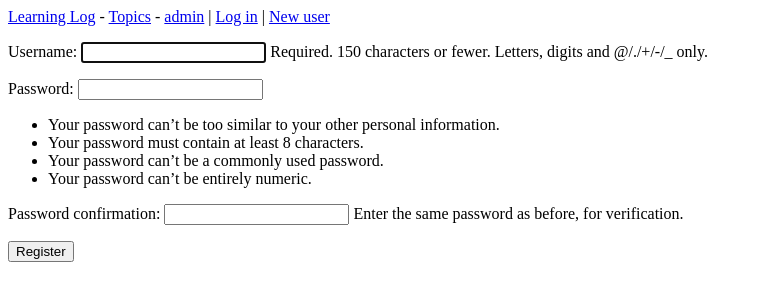
After one commit to bryce-jacobs/learning_log, a Django app: page /users/register/ in a window 1280 px wide. The commit adds this page. Shown: the top 301 px of the page, without its empty margins (0-759 px from the left). Run offline with Django 3.2, Linux system fonts and the light colour scheme.

Commit message:
learning_log is fully functional

```diff
--- a/learning_logs/models.py
+++ b/learning_logs/models.py
@@ -1,10 +1,12 @@
 from django.db import models
+from django.contrib.auth.models import User
 
 # Create your models here.
 class Topic(models.Model):
     """A topic the user is learning about."""
     text = models.CharField(max_length=200)
     date_added = models.DateTimeField(auto_now_add=True)
+    owner = models.ForeignKey(User, on_delete=models.CASCADE)
     def __str__(self):
         """Return a string representation of the model."""
         return self.text
--- a/learning_logs/templates/learning_logs/base.html
+++ b/learning_logs/templates/learning_logs/base.html
@@ -6,7 +6,8 @@
 		Hello, {{ user.username }}.
 		<a href="{% url 'users:logout' %}">Log out</a>
 	{% else %}
-		<a href="{% url 'users:login' %}">Log in</a>
+		<a href="{% url 'users:login' %}">Log in</a> |
+		<a href="{% url 'users:register' %}">New user</a>
 	{% endif %}
 </p>
 
--- a/learninglog/settings.py
+++ b/learninglog/settings.py
@@ -127,3 +127,6 @@ STATIC_URL = '/static/'
 # https://docs.djangoproject.com/en/3.2/ref/settings/#default-auto-field
 
 DEFAULT_AUTO_FIELD = 'django.db.models.BigAutoField'
+
+# My settings
+LOGIN_URL = 'users:login'
--- /dev/null
+++ b/users/templates/registration/logged_out.html
@@ -0,0 +1,5 @@
+{% extends "learning_logs/base.html" %}
+
+{% block content %}
+	<p>You have been logged out. Thank you for visiting!</p>
+{% endblock content %}
--- /dev/null
+++ b/users/templates/registration/register.html
@@ -0,0 +1,12 @@
+{% extends "learning_logs/base.html" %}
+
+{% block content %}
+
+<form method="post" action="{% url 'users:register' %}">
+	{% csrf_token %}
+	{{ form.as_p }}
+	<button name="submit">Register</button>
+	<input type="hidden" name="next" value="{% url 'learning_logs:index' %}" />
+</form>
+
+{% endblock content %}
--- a/users/urls.py
+++ b/users/urls.py
@@ -1,8 +1,12 @@
 """Defines URL patterns for users"""
 from django.urls import path, include
+# from the current app (users), import views.py
+from . import views
 
 app_name = 'users'
 urlpatterns = [
     # Include default auth urls so we can use them under base/users/
     path('', include('django.contrib.auth.urls')),
+    # Registration page.
+    path('register/', views.register, name='register'),
 ]
--- a/users/views.py
+++ b/users/views.py
@@ -1,3 +1,20 @@
-from django.shortcuts import render
+from django.shortcuts import render, redirect
+from django.contrib.auth import login
+from django.contrib.auth.forms import UserCreationForm
 
-# Create your views here.
+def register(request):
+    """Register a new user."""
+    if request.method != 'POST':
+        # Display blank registration form.
+        form = UserCreationForm()
+    else:
+        # Process completed form.
+        form = UserCreationForm(data=request.POST)
+    if form.is_valid():
+        new_user = form.save()
+        # Log the user in and then redirect to home page.
+        login(request, new_user)
+        return redirect('learning_logs:index')
+    # Display a blank or invalid form.
+    context = {'form': form}
+    return render(request, 'registration/register.html', context)
```
Also changed, not shown: learning_logs/views.py (+26 -3 lines), db.sqlite3, learning_logs/migrations/0005_topic_owner.py (added).
